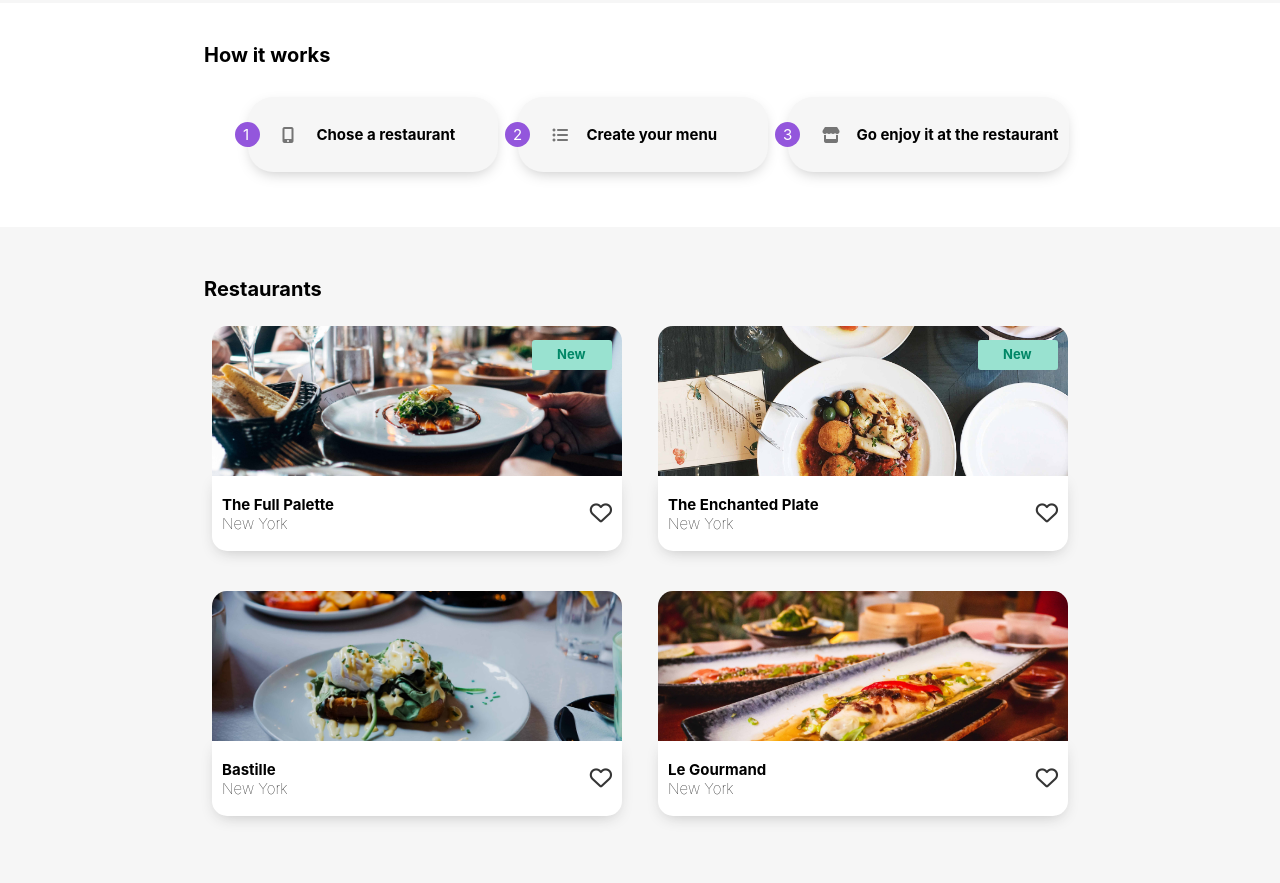
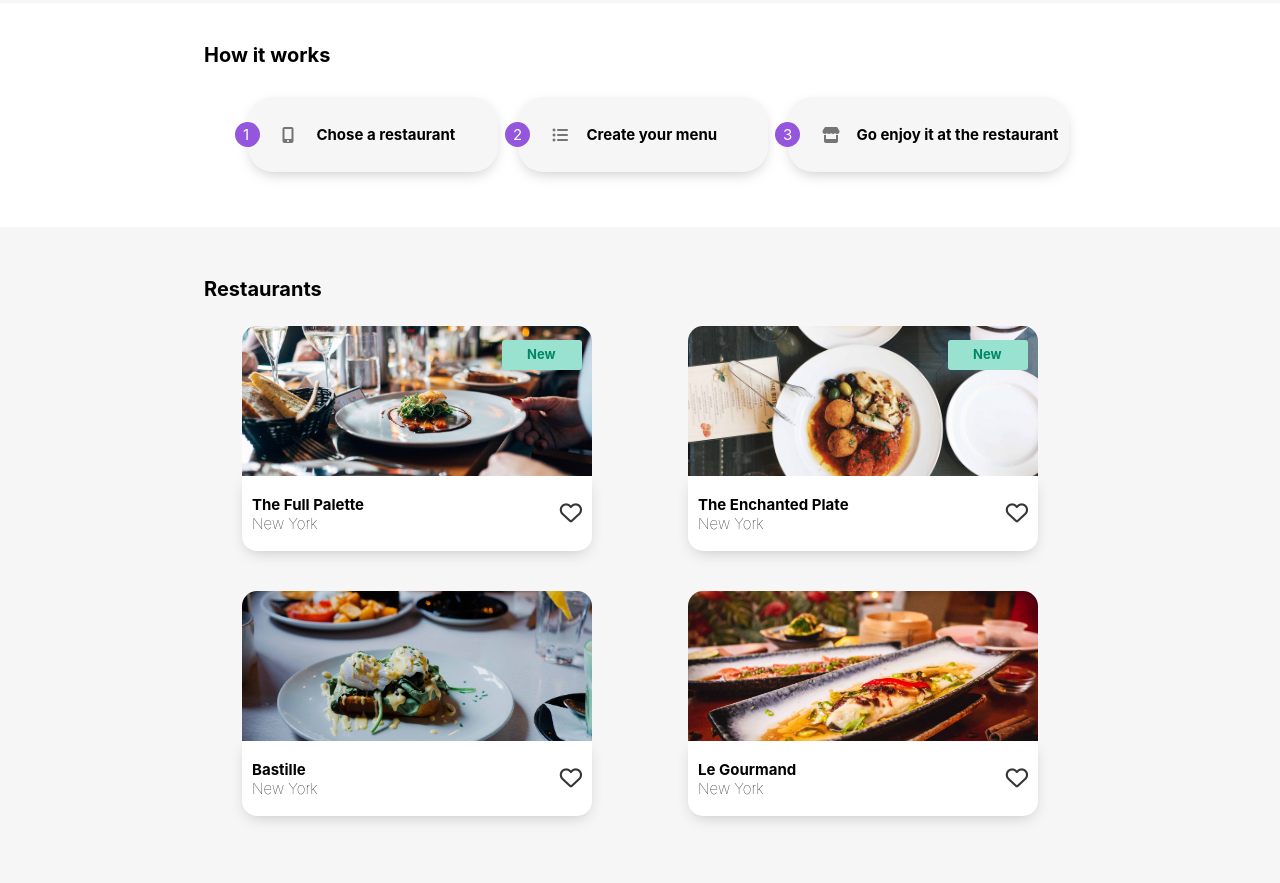
Before and after one commit to Kasi-Code/OhMyFood-EN---Projet-3, a plain HTML site: page index.html in a window 1280 px wide. Shown: the part 397-1280 px from the top of the page. Drawn offline with Linux system fonts and the light colour scheme.

Commit message:
margins fixed when using container in mobile mode

```diff
--- a/STYLE/style.scss
+++ b/STYLE/style.scss
@@ -44,7 +44,7 @@ $drop-shadow: 0px 5px 15px -5px #bebebe;
 .container {
     max-width: 1000px;
     padding: 0 5% 0 5%;
-    // margin: auto;
+    margin: auto;
 }
 .header {
     &__logo {
@@ -123,23 +123,22 @@ $drop-shadow: 0px 5px 15px -5px #bebebe;
 .card {
     min-height: 245px;
     max-height: 245px;
-    // max-width: 400px;
+    max-width: 400px;
+    margin: auto;
     margin-bottom: 18px;
-    display: flex;
-    flex-direction: column;
     &-image {
-        height: 150px;
+        height: 135px;
         position: relative;
         img {
             height: 100%;
             width: 100%;
             object-fit: cover;
-            object-position: 0 -65px;
+            object-position: center;
             border-top-left-radius: 15px;
             border-top-right-radius: 15px;
             &.ob-pos {
                 &--up{
-                    object-position: 0 -160px;
+                    // object-position: 0 -160px;
                 }
                 &--down{
                     object-position: 0 10px;
@@ -337,9 +336,10 @@ $drop-shadow: 0px 5px 15px -5px #bebebe;
 
 @media (min-width: 400px) {
     .items {
+        display: flex;
         flex-direction: row;
+        flex-wrap: wrap;
         justify-content: space-around;
-        flex-wrap: wrap;
         gap: 20px;
     }
     .card {
@@ -348,28 +348,6 @@ $drop-shadow: 0px 5px 15px -5px #bebebe;
         &-image {
             height: 150px;
         }
-    }
-    .container {
-        margin: auto;
-    }
-}
-
-@media (min-width: 705px) {
-    .items {
-        flex-direction: row;
-        justify-content: space-around;
-        flex-wrap: wrap;
-        gap: 20px;
-    }
-    .card {
-        min-width: 300px;
-        margin-bottom: 0;
-        &-image {
-            height: 150px;
-        }
-    }
-    .container {
-        margin: auto;
     }
 }
 /* DESKTOP SCREEN SIZING */
@@ -383,7 +361,4 @@ $drop-shadow: 0px 5px 15px -5px #bebebe;
     .instruction__option {
         min-width: 250px;
     }
-    .card {
-        min-width: 410px;
-    }
 }
--- a/index.html
+++ b/index.html
@@ -55,12 +55,12 @@
                 </a>
             </div>
         </div>
-        <div class="restaurants column bg--light-grey">
+        <div class="restaurants bg--light-grey">
             <div class="container">
                 <div class="restaurants__title">
                     <h1 class="title">Restaurants</h1>
                 </div>
-                <div class="items column">
+                <div class="items">
                     <div class="card">
                         <div class="card-image">
                             <img src="./images/restaurants/jay-wennington-N_Y88TWmGwA-unsplash-reduced-MB.jpg" alt="">
```
Also changed, not shown: STYLE/style.css, 1 other file.
